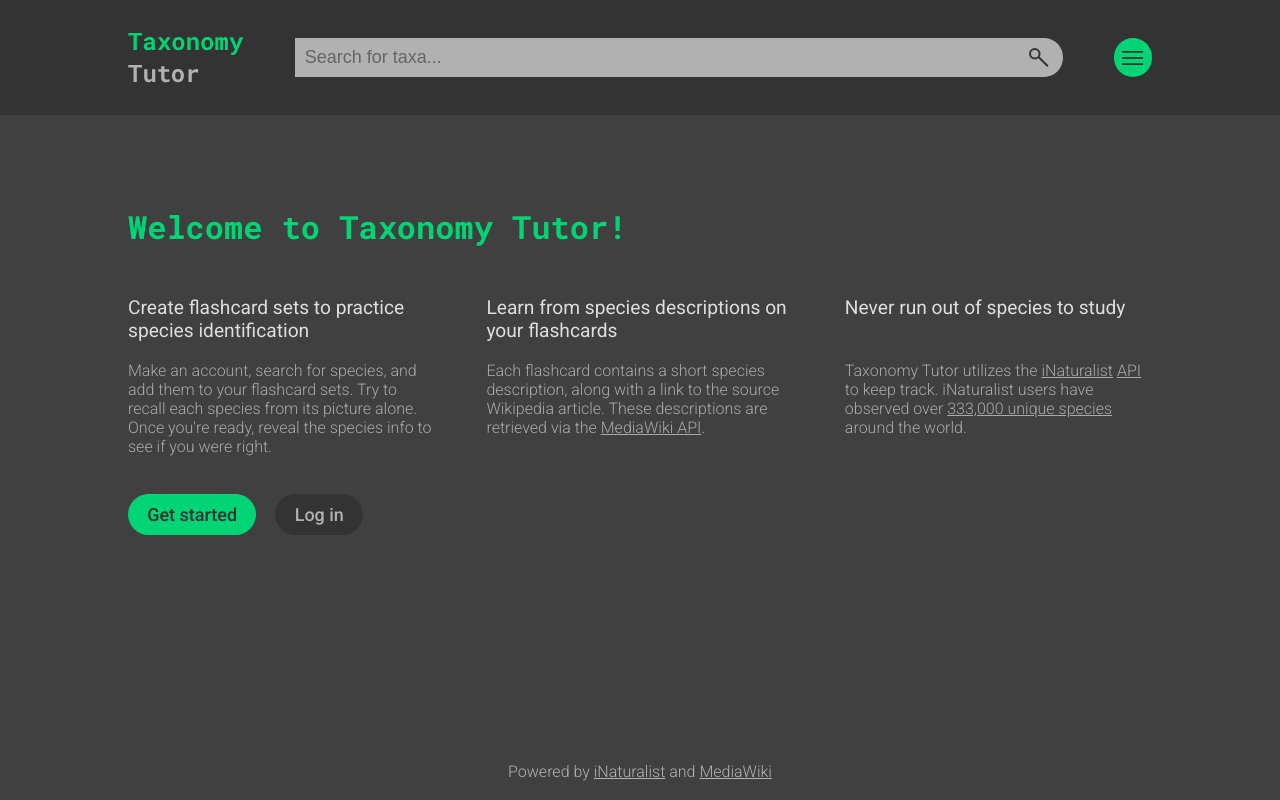
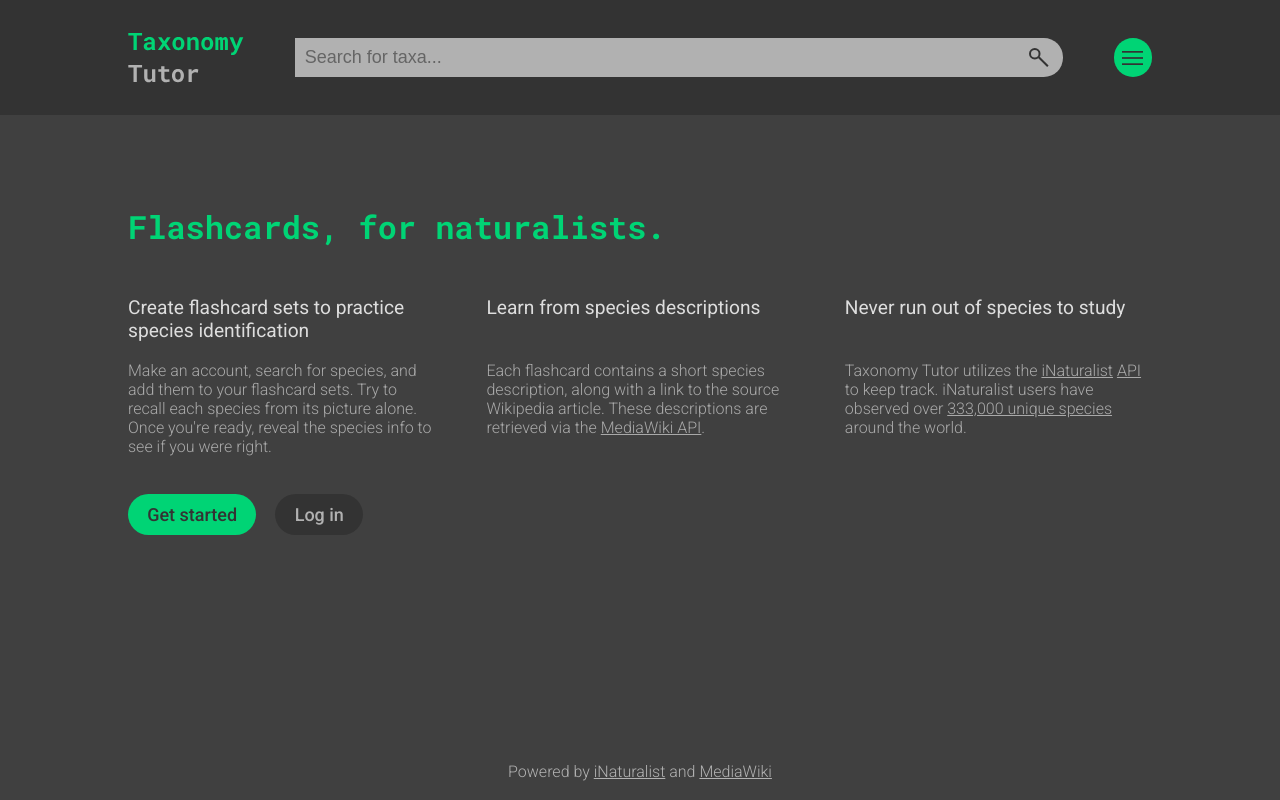
Before and after one commit to roykanderson/taxonomy-tutor, a React (Create React App) app in the folder client/: page / in a window 1280 px wide. Built offline with nearby package versions, Linux system fonts and the light colour scheme.

Commit message:
update homepage text

```diff
--- a/client/src/pages/Home/Home.js
+++ b/client/src/pages/Home/Home.js
@@ -10,7 +10,7 @@ const Home = () => {
   return (
     <main className={styles.Home}>
       <h1 className={styles.Home__heading}>
-        Welcome to Taxonomy Tutor!
+        Flashcards, for naturalists.
       </h1>
       <section className={styles.Home__flexContainer}>
         <h3 className={styles.Home__subheading}>
@@ -20,7 +20,7 @@ const Home = () => {
           Make an account, search for species, and add them to your flashcard sets. Try to recall each species from its picture alone. Once you're ready, reveal the species info to see if you were right.
         </p>
         <h3 className={styles.Home__subheading}>
-          Learn from species descriptions on your flashcards
+          Learn from species descriptions
         </h3>
         <p className={styles.Home__paragraph}>
           Each flashcard contains a short species description, along with a link to the source Wikipedia article. These descriptions are retrieved via the <a className={styles.Home__link} href='https://www.mediawiki.org/wiki/API:Main_page' target="_blank" rel="noopener noreferrer">MediaWiki API</a>.
```
